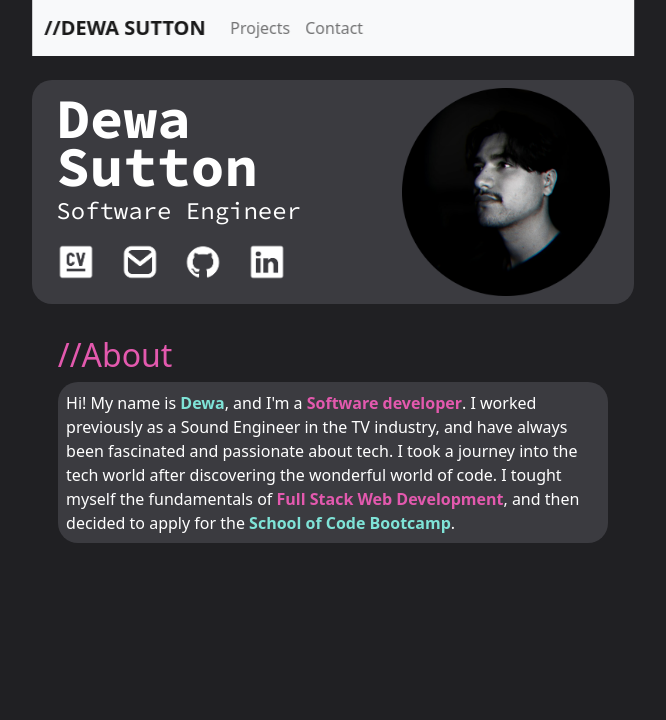
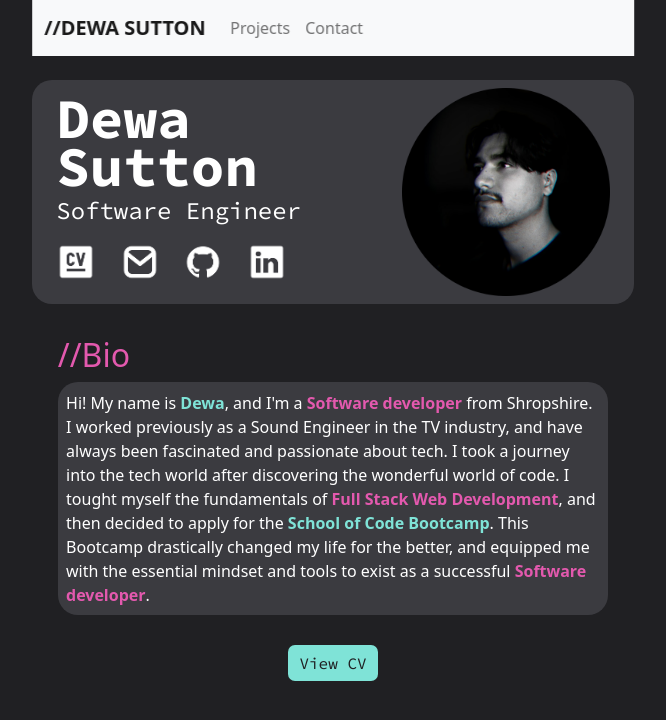
Before and after one commit to Dan-Sutton/portfolio-site, a React (Create React App) app: page / in a window 1280 px wide. Shown: the top 720 px of the page, without its empty margins (307-973 px from the left). Built offline with nearby package versions, Linux system fonts and the light colour scheme.

Commit message:
added backgroudn to contact

```diff
--- a/src/App.css
+++ b/src/App.css
@@ -1,5 +1,6 @@
 :root {
   --dark-color: #202023;
+  --light-grey: #3b3b40;
   --blue: #7fe3d7;
   --pink: #e359ae;
   --font: "Source Code Pro", monospace;
--- a/src/components/Contact/contact.module.css
+++ b/src/components/Contact/contact.module.css
@@ -17,10 +17,12 @@
 }
 
 .contacthead {
-  margin-top: 11vh;
+  margin-top: 10vh;
   color: white;
   display: grid;
   justify-items: flex-start;
+  background-color: var(--light-grey);
+  border-radius: 20px;
 }
 
 .title {
@@ -28,4 +30,14 @@
   font-family: var(--font);
   font-weight: var(--h1-weight);
   line-height: 3rem;
+  margin-left: 4%;
+  margin-top: 2%;
+  margin-bottom: 2vh;
 }
+
+.icons {
+  width: 55%;
+  margin-left: 4%;
+  margin-bottom: 2%;
+  margin-right: 20vw;
+}
--- a/src/components/Contact/index.js
+++ b/src/components/Contact/index.js
@@ -37,7 +37,9 @@ export const Contact = () => {
     >
       <div className={contact.contacthead}>
         <h1 className={contact.title}>Contact</h1>
-        <Icons className={contact.icons} />
+        <div className={contact.icons}>
+          <Icons />
+        </div>
       </div>
 
       <form ref={form} onSubmit={sendEmail} className={contact.form}>
--- a/src/components/Home/home.module.css
+++ b/src/components/Home/home.module.css
@@ -59,3 +59,23 @@
   margin-left: 2vw;
   margin-right: 2vw;
 }
+
+.buttoncontain {
+  display: flex;
+  justify-content: center;
+  margin-top: 5%;
+  height: 3%;
+}
+
+.cvbutton {
+  color: var(--dark-color);
+  text-decoration: none;
+  display: grid;
+  align-items: center;
+  border-radius: 7px;
+  background-color: var(--blue);
+  border-style: none;
+  text-align: center;
+  width: 15%;
+  font-family: var(--font);
+}
--- a/src/components/Home/index.js
+++ b/src/components/Home/index.js
@@ -27,19 +27,31 @@ function Home({ setShowHome, setShowProjects }) {
       </div>
 
       <section className={homestyle.aboutsection}>
-        <h2 className={homestyle.pinkText}>{"//About"}</h2>
+        <h2 className={homestyle.pinkText}>{"//Bio"}</h2>
         <p className={homestyle.textBackground}>
           Hi! My name is <b className={homestyle.blueText}> Dewa</b>, and I'm a
-          <b className={homestyle.pinkText}> Software developer</b>. I worked
-          previously as a Sound Engineer in the TV industry, and have always
-          been fascinated and passionate about tech. I took a journey into the
-          tech world after discovering the wonderful world of code. I tought
-          myself the fundamentals of
+          <b className={homestyle.pinkText}> Software developer</b> from
+          Shropshire. I worked previously as a Sound Engineer in the TV
+          industry, and have always been fascinated and passionate about tech. I
+          took a journey into the tech world after discovering the wonderful
+          world of code. I tought myself the fundamentals of
           <b className={homestyle.pinkText}> Full Stack Web Development</b>, and
           then decided to apply for the
-          <b className={homestyle.blueText}> School of Code Bootcamp</b>.
+          <b className={homestyle.blueText}> School of Code Bootcamp</b>. This
+          Bootcamp drastically changed my life for the better, and equipped me
+          with the essential mindset and tools to exist as a successful{" "}
+          <b className={homestyle.pinkText}> Software developer</b>.
         </p>
       </section>
+      <div className={homestyle.buttoncontain}>
+        <a
+          href="../../Dewa Sutton CV.pdf"
+          download
+          className={homestyle.cvbutton}
+        >
+          View CV
+        </a>
+      </div>
     </motion.div>
   );
 }
--- a/src/components/Projects/projects.module.css
+++ b/src/components/Projects/projects.module.css
@@ -20,7 +20,7 @@
   align-items: center;
   width: 55%;
   margin-bottom: 5vh;
-  background-color: #3b3b40;
+  background-color: var(--light-grey);
   border-radius: 20px;
   width: 47vw;
   height: 18vh;
```
